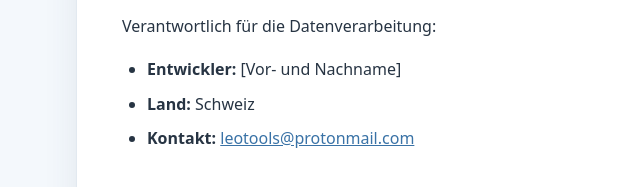
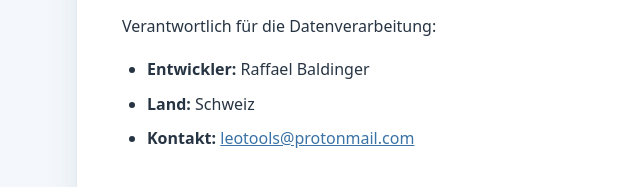
Before and after one commit to LeoToolset/leotoolset.github.io, a plain HTML site: page leosync/privacy-de.html in a window 1280 px wide. Shown: the part 578-765 px from the top of the page, 114-754 px from the left. Drawn offline with Linux system fonts and the light colour scheme.

Commit message:
Anpassen Datenschutzerklärung

```diff
--- a/leosync/privacy-de.html
+++ b/leosync/privacy-de.html
@@ -66,7 +66,7 @@
         <p>Verantwortlich für die Datenverarbeitung:</p>
 
         <ul>
-            <li><strong>Entwickler:</strong> [Vor- und Nachname]</li>
+            <li><strong>Entwickler:</strong> Raffael Baldinger</li>
             <li><strong>Land:</strong> Schweiz</li>
             <li><strong>Kontakt:</strong> <a href="mailto:leotools@protonmail.com">leotools@protonmail.com</a></li>
         </ul>
```
Also changed, not shown: leosync/privacy-en.html (+1 -1 lines).
